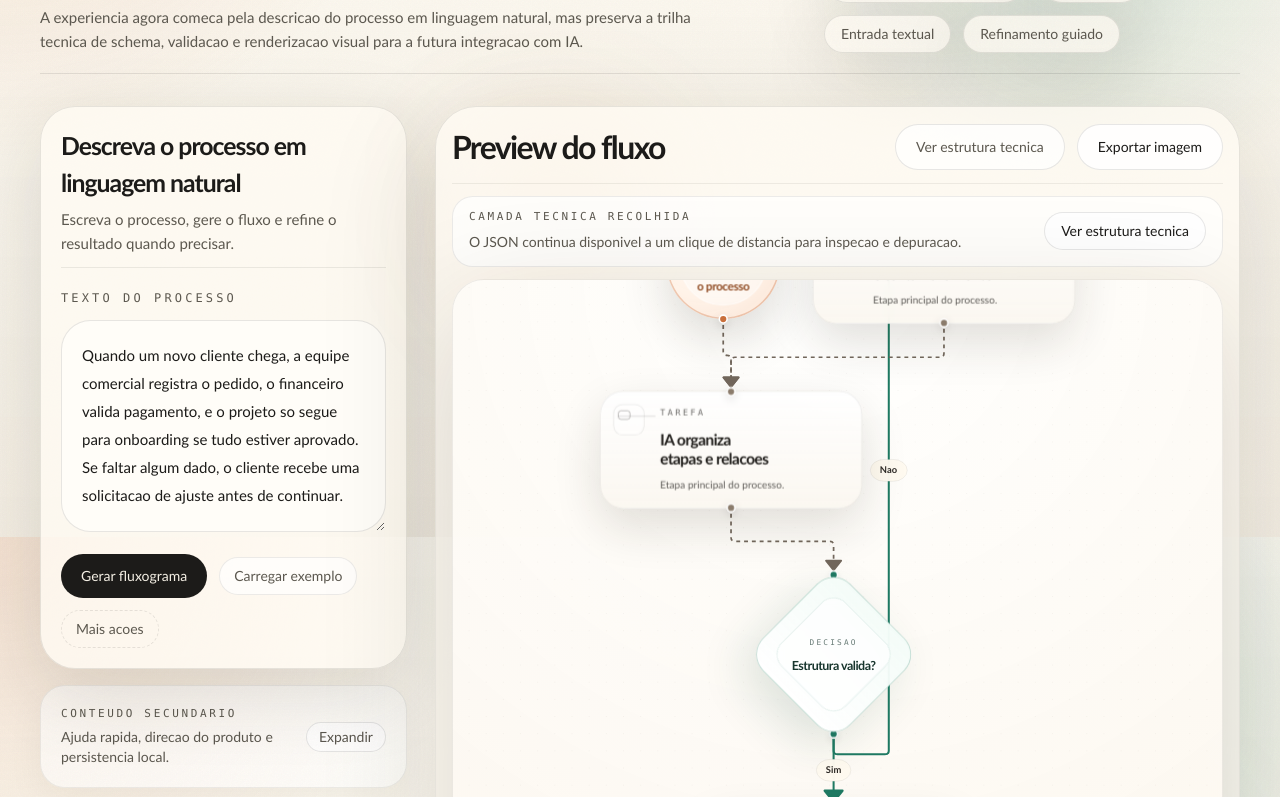
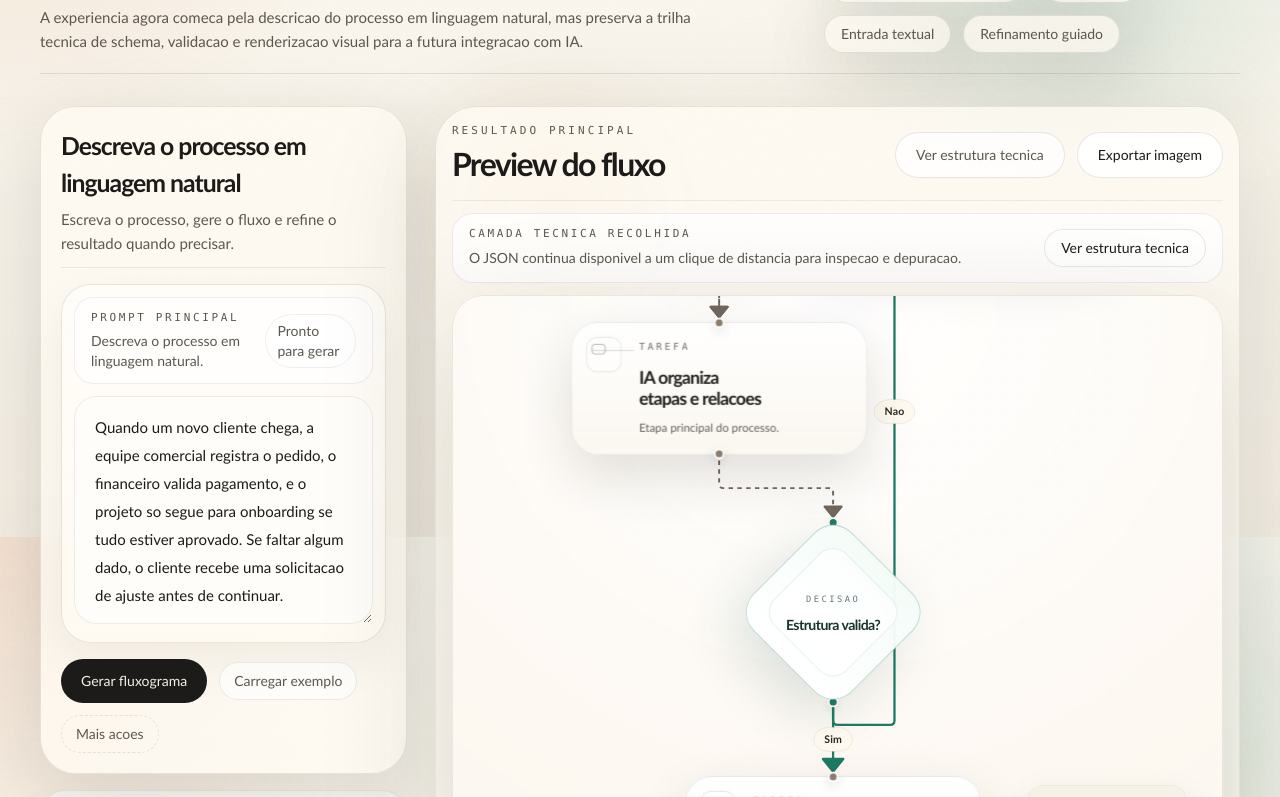
Before and after one commit to onlyteteu/Agente-Fluxograma, a Next.js app: page / in a window 1280 px wide. Shown: the part 263-1060 px from the top of the page. Built offline with nearby package versions, Linux system fonts and the light colour scheme.

Commit message:
refactor: improve preview fit and prompt input polish

```diff
--- a/src/components/flow-preview.tsx
+++ b/src/components/flow-preview.tsx
@@ -212,7 +212,7 @@ function FlowCanvas({
 }) {
   const { nodes, metrics } = layoutFlowDocument(document);
   const edges: Edge[] = buildRenderableEdges(document);
-  const canvasHeight = metrics.canvasHeight + (presentationMode ? 110 : 24);
+  const canvasHeight = metrics.canvasHeight + (presentationMode ? 68 : 8);
   const flowKey = `${nodes
     .map((node) => `${node.id}:${node.data.label}:${node.data.type}`)
     .join("|")}::${edges
@@ -222,7 +222,7 @@ function FlowCanvas({
   return (
     <div
       id={FLOW_PREVIEW_EXPORT_ID}
-      className="w-full overflow-hidden rounded-[2rem] border border-[rgba(28,27,25,0.08)] bg-[radial-gradient(circle_at_top,rgba(255,255,255,0.9),rgba(252,246,237,0.96))] shadow-[0_34px_120px_rgba(38,32,24,0.16)]"
+      className="w-full overflow-hidden rounded-[2rem] border border-[rgba(28,27,25,0.08)] bg-[radial-gradient(circle_at_top,rgba(255,255,255,0.94),rgba(252,246,237,0.97))] shadow-[0_34px_120px_rgba(38,32,24,0.16)]"
       style={{ height: canvasHeight }}
     >
       <ReactFlow
@@ -236,7 +236,7 @@ function FlowCanvas({
           minZoom: metrics.minZoom,
           maxZoom: metrics.maxZoom,
         }}
-        minZoom={0.72}
+        minZoom={Math.max(0.72, metrics.minZoom - 0.08)}
         maxZoom={metrics.maxZoom}
         attributionPosition="bottom-left"
         proOptions={{ hideAttribution: true }}
@@ -244,12 +244,12 @@ function FlowCanvas({
         nodesDraggable={false}
         nodesConnectable={false}
         elementsSelectable={false}
-        className="bg-transparent"
+        className="bg-transparent [&_.react-flow__viewport]:transition-transform [&_.react-flow__viewport]:duration-500"
       >
         <Background
-          color="rgba(120, 105, 91, 0.14)"
-          gap={22}
-          size={1.1}
+          color="rgba(120,105,91,0.12)"
+          gap={20}
+          size={1}
           variant={BackgroundVariant.Dots}
         />
         {!presentationMode ? (
--- a/src/components/flow-workbench.tsx
+++ b/src/components/flow-workbench.tsx
@@ -483,9 +483,26 @@ export function FlowWorkbench({
 
           <div className="mt-4 grid gap-4">
             <div>
+              <div className="rounded-[1.85rem] border border-line bg-[linear-gradient(180deg,rgba(255,253,248,0.98),rgba(255,249,241,0.94))] p-3 shadow-[0_18px_48px_rgba(38,32,24,0.06)]">
+                <div className="flex items-center justify-between gap-3 rounded-[1.2rem] border border-line/70 bg-white/62 px-4 py-3">
+                  <div>
+                    <p className="font-mono text-[11px] uppercase tracking-[0.24em] text-muted">
+                      Prompt principal
+                    </p>
+                    <p className="mt-1 text-sm text-muted">
+                      Descreva o processo em linguagem natural.
+                    </p>
+                  </div>
+                  <div className="rounded-full border border-line/70 bg-white/85 px-3 py-1.5 text-sm text-muted">
+                    {processText.trim().length === 0
+                      ? "Pronto para escrever"
+                      : "Pronto para gerar"}
+                  </div>
+                </div>
+
                 <label
                   htmlFor="process-text"
-                className="font-mono text-xs uppercase tracking-[0.26em] text-muted"
+                  className="sr-only"
                 >
                   Texto do processo
                 </label>
@@ -493,9 +510,10 @@ export function FlowWorkbench({
                   id="process-text"
                   value={processText}
                   onChange={(event) => setProcessText(event.target.value)}
-                placeholder="Exemplo: quando um pedido chega, o time confere estoque, aprova pagamento e decide se o envio pode seguir..."
-                className="mt-3 min-h-[212px] w-full resize-y rounded-[1.85rem] border border-line bg-[#fffdf8] p-5 text-[15px] leading-7 text-foreground outline-none transition placeholder:text-[#8b8175] focus:border-accent focus:ring-4 focus:ring-[rgba(201,111,59,0.16)]"
+                  placeholder="Descreva o fluxo principal, as etapas mais importantes e as decisoes que mudam o caminho."
+                  className="mt-3 min-h-[228px] w-full resize-y rounded-[1.45rem] border border-[rgba(28,27,25,0.08)] bg-[#fffdfa] px-5 py-4 text-[15px] leading-7 text-foreground outline-none transition placeholder:text-[#8b8175] focus:border-accent focus:ring-4 focus:ring-[rgba(201,111,59,0.16)]"
                 />
+              </div>
 
               <div className="mt-4 flex flex-wrap items-center gap-3">
                 <button
@@ -783,6 +801,9 @@ export function FlowWorkbench({
             >
               <div className="mb-3 flex flex-col gap-3 border-b border-line/70 pb-3 sm:flex-row sm:items-center sm:justify-between">
                 <div>
+                  <p className="font-mono text-[11px] uppercase tracking-[0.28em] text-muted">
+                    Resultado principal
+                  </p>
                   <h2 className="text-[1.8rem] font-semibold tracking-[-0.05em] sm:text-[2rem] 2xl:text-[2.2rem]">
                     {isPresentationMode
                       ? "Fluxograma pronto para demo"
--- a/src/lib/flow/layout.ts
+++ b/src/lib/flow/layout.ts
@@ -47,12 +47,12 @@ export function getFlowLayoutMetrics(
   const mediumFlow = nodeCount <= 6;
 
   return {
-    ranksep: compactFlow ? 82 : mediumFlow ? 92 : 102,
-    nodesep: compactFlow ? 34 : 42,
-    fitPadding: compactFlow ? 0.075 : mediumFlow ? 0.09 : 0.105,
-    minZoom: compactFlow ? 0.84 : 0.78,
-    maxZoom: 1.34,
-    canvasHeight: compactFlow ? 660 : mediumFlow ? 730 : 800,
+    ranksep: compactFlow ? 74 : mediumFlow ? 84 : 98,
+    nodesep: compactFlow ? 30 : 38,
+    fitPadding: compactFlow ? 0.045 : mediumFlow ? 0.06 : 0.085,
+    minZoom: compactFlow ? 0.94 : mediumFlow ? 0.88 : 0.8,
+    maxZoom: compactFlow ? 1.56 : mediumFlow ? 1.48 : 1.36,
+    canvasHeight: compactFlow ? 560 : mediumFlow ? 630 : 740,
   };
 }
 
```
Lines whose indentation alone changed are shown as unchanged.
